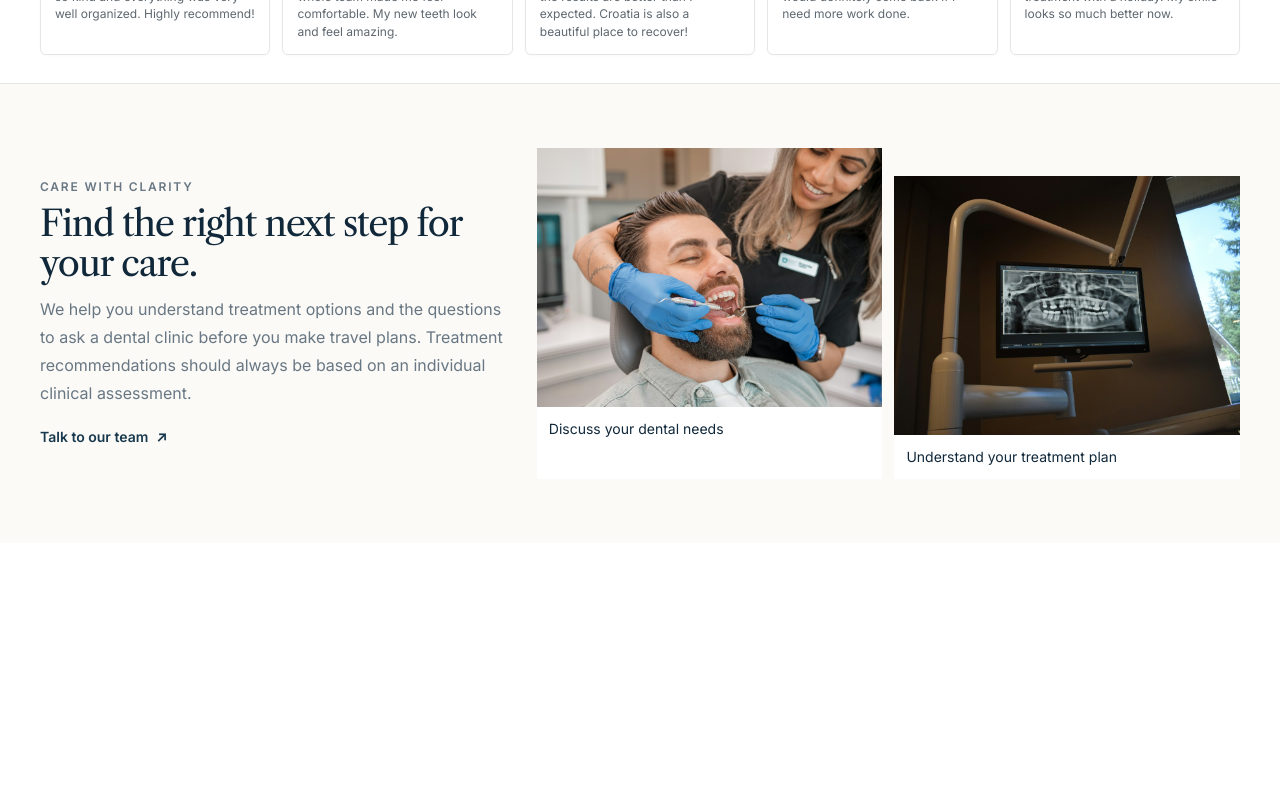
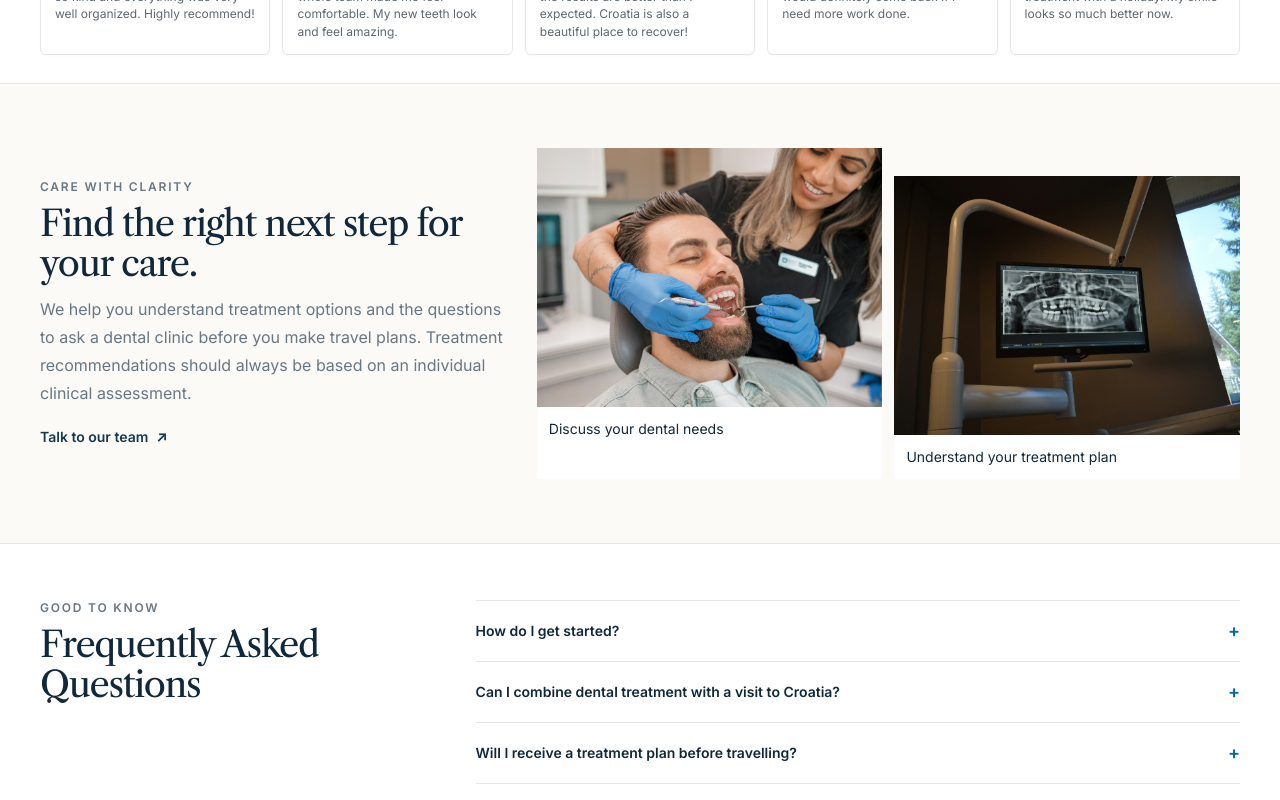
Before and after one commit to ivansusac2209/SmileCroatia, a Vue app: page / in a window 1280 px wide. Shown: the part 2109-2909 px from the top of the page. Before the commit the page ends 2652 px from the top, so only its background shows below. Built offline with nearby package versions, Linux system fonts and the light colour scheme.

Commit message:
Add FAQ section to complete homepage navigation

```diff
--- a/src/views/HomeView.vue
+++ b/src/views/HomeView.vue
@@ -5,6 +5,12 @@ import HowItWorks from '@/components/home/HowItWorks.vue'
 import StatsStrip from '@/components/home/StatsStrip.vue'
 import PatientReviews from '@/components/home/PatientReviews.vue'
 import PartnerClinics from '@/components/home/PartnerClinics.vue'
+
+const faqs = [
+  { question: 'How do I get started?', answer: 'Contact our team and tell us about your dental needs. We can help you understand the next steps and what information a clinic may need.' },
+  { question: 'Can I combine dental treatment with a visit to Croatia?', answer: 'Yes, many visitors plan their stay alongside dental appointments. The schedule depends on your individual treatment plan and should be confirmed with the treating clinic.' },
+  { question: 'Will I receive a treatment plan before travelling?', answer: 'You can share relevant dental information for an initial review. Final recommendations and treatment decisions require assessment by a qualified dental professional.' },
+]
 </script>
 
 <template>
@@ -14,4 +20,21 @@ import PartnerClinics from '@/components/home/PartnerClinics.vue'
   <StatsStrip />
   <PatientReviews />
   <PartnerClinics />
+  <section id="faq" class="scroll-mt-24 border-t border-line bg-white py-10 lg:py-14" aria-labelledby="faq-title">
+    <div class="container-page grid gap-6 lg:grid-cols-[0.7fr_1.3fr]">
+      <div>
+        <p class="text-xs font-semibold tracking-[0.15em] text-muted">GOOD TO KNOW</p>
+        <h2 id="faq-title" class="mt-2 text-3xl text-navy-900 lg:text-4xl">Frequently Asked Questions</h2>
+      </div>
+      <div class="divide-y divide-line border-y border-line">
+        <details v-for="faq in faqs" :key="faq.question" class="group py-4">
+          <summary class="flex cursor-pointer list-none items-center justify-between gap-4 text-sm font-semibold text-navy-900">
+            {{ faq.question }}
+            <span class="text-lg text-sky-700 transition-transform group-open:rotate-45" aria-hidden="true">+</span>
+          </summary>
+          <p class="mt-3 max-w-2xl text-sm leading-6 text-muted">{{ faq.answer }}</p>
+        </details>
+      </div>
+    </div>
+  </section>
 </template>
```
